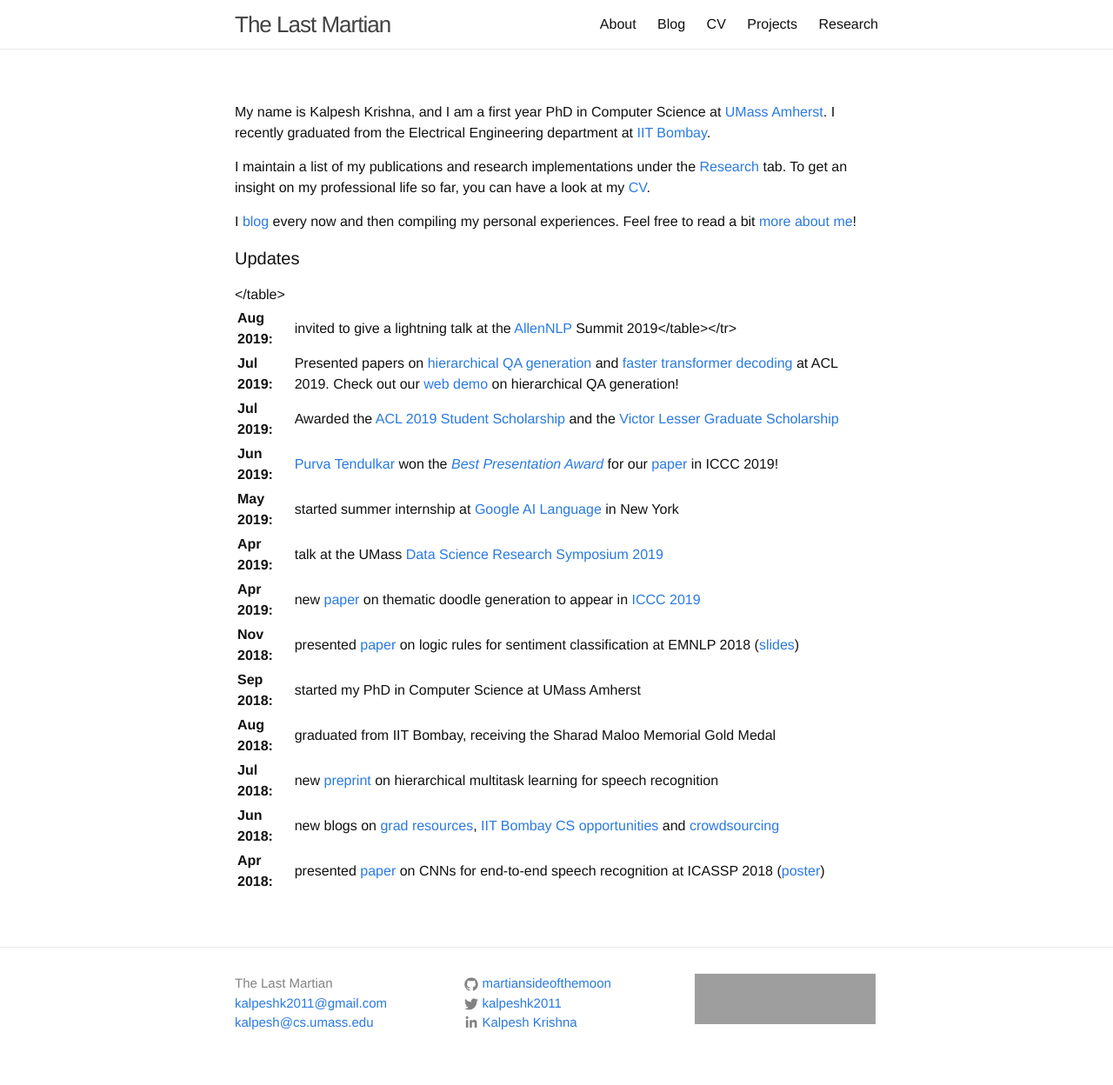
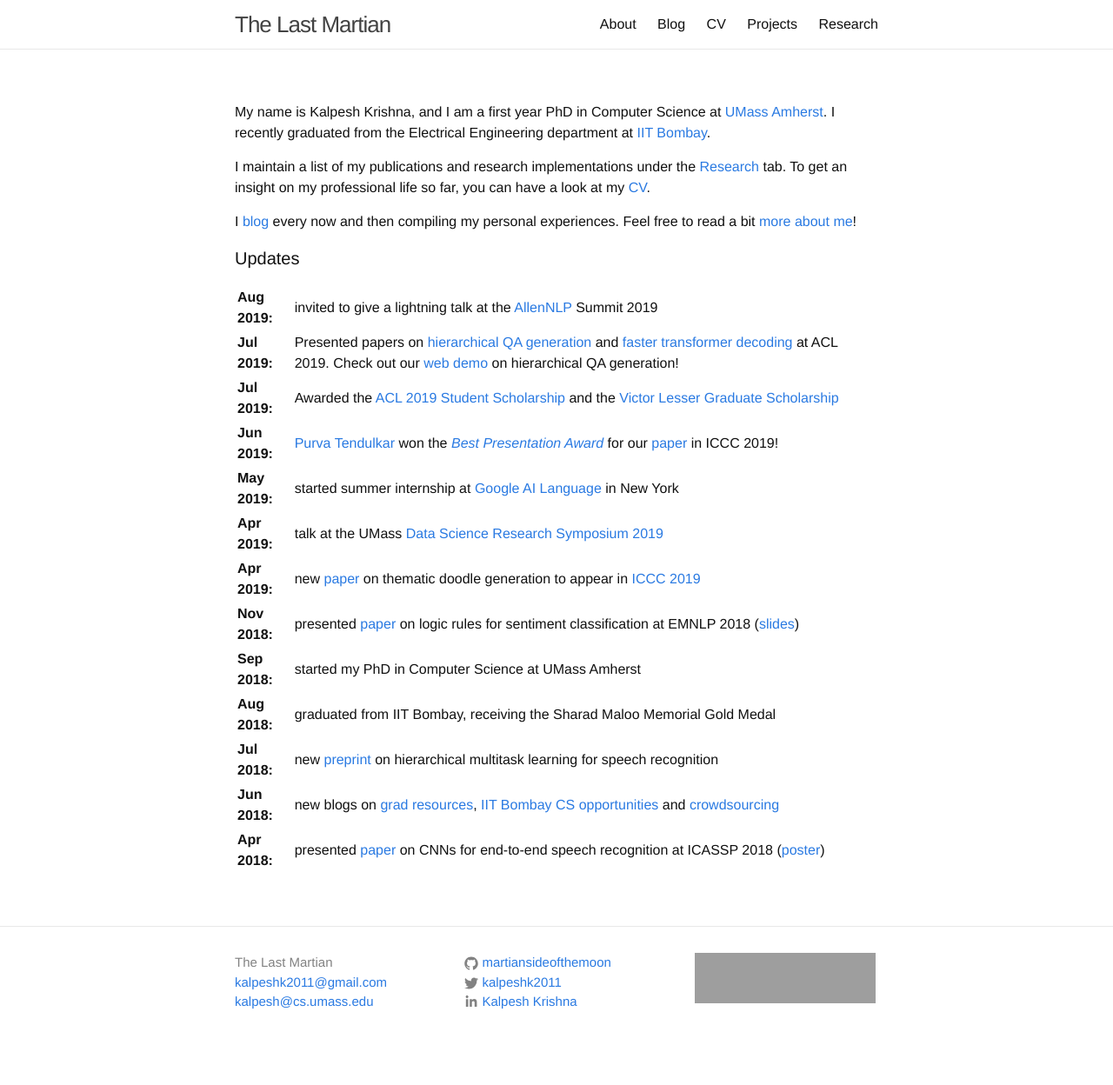
Before and after one commit to martiansideofthemoon/martiansideofthemoon.github.io, a Jekyll site: the page built from index.md, in a window 1280 px wide. Shown: the whole page at 87% size. Built offline with Jekyll 4.4.1, drawn with Linux system fonts in a browser that asks for light colours; comment, search, counter and statistics services are not loaded; after the commit the page ends 1224 px from its top, so only the background shows below that; part of the change alters nothing that is shown; grey boxes are pictures that could not be loaded.

Commit message:
testing tables

```diff
--- a/index.md
+++ b/index.md
@@ -12,7 +12,7 @@ I [blog]({{ site.url }}/archive) every now and then compiling my personal experi
 #### Updates
 
 <table>
-<tr><td><b>Aug 2019:</b></td><td> invited to give a lightning talk at the <a href="https://allennlp.org/">AllenNLP</a> Summit 2019</table></tr>
+<tr><td><b>Aug 2019:</b></td><td> invited to give a lightning talk at the <a href="https://allennlp.org/">AllenNLP</a> Summit 2019</td></tr>
 <tr><td><b>Jul 2019:</b></td><td> Presented papers on <a href="https://arxiv.org/abs/1906.02622">hierarchical QA generation</a> and <a href="https://arxiv.org/abs/1906.02780">faster transformer decoding</a> at ACL 2019. Check out our <a href="http://squash.cs.umass.edu/">web demo</a> on hierarchical QA generation!</td></tr>
 <tr><td><b>Jul 2019:</b></td><td> Awarded the <a href="http://www.acl2019.org/EN/student-scholarship-applications-volunteers.xhtml">ACL 2019 Student Scholarship</a> and the <a href="https://www.cics.umass.edu/support#lesser">Victor Lesser Graduate Scholarship</a></td></tr>
 <tr><td><b>Jun 2019:</b></td><td> <a href="http://purvaten.github.io/">Purva Tendulkar</a> won the <a href="https://twitter.com/jmacunha/status/1142184529026662400"><i>Best Presentation Award</i></a> for our <a href="https://arxiv.org/abs/1903.07820">paper</a> in ICCC 2019!</td></tr>
```
